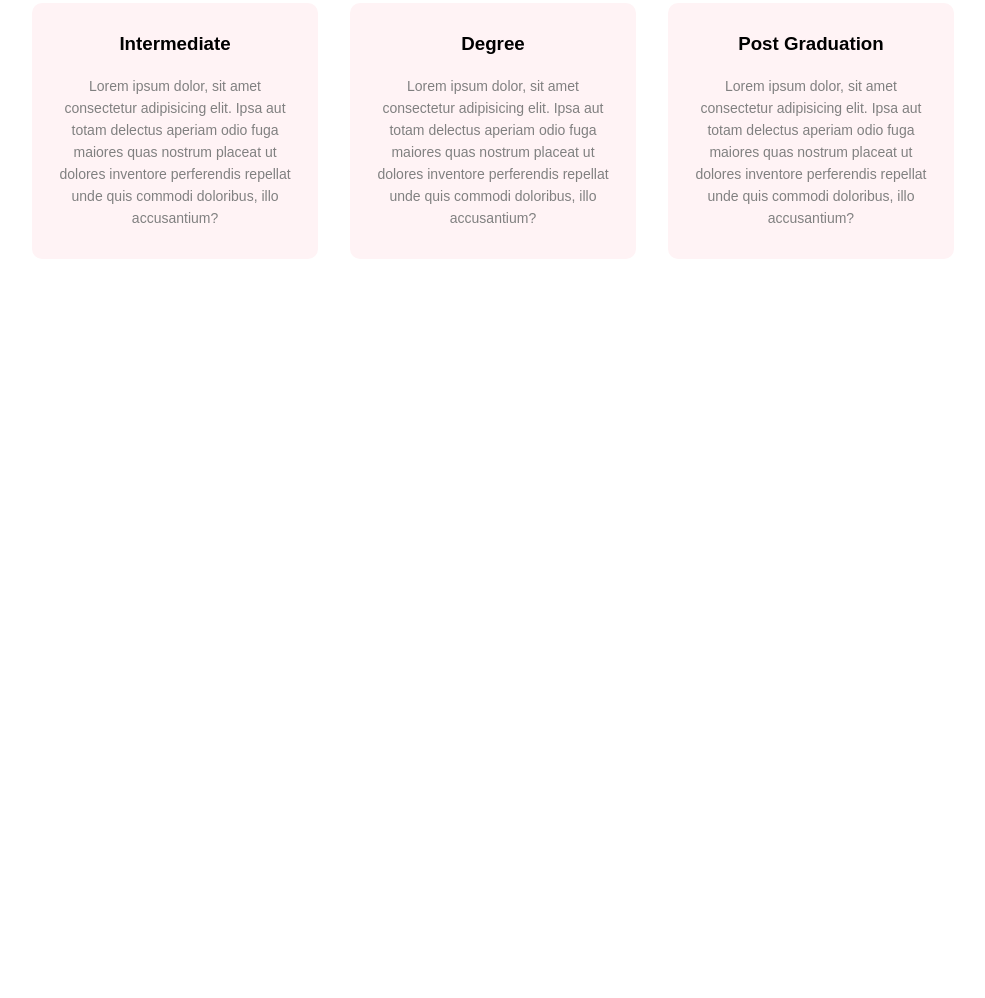
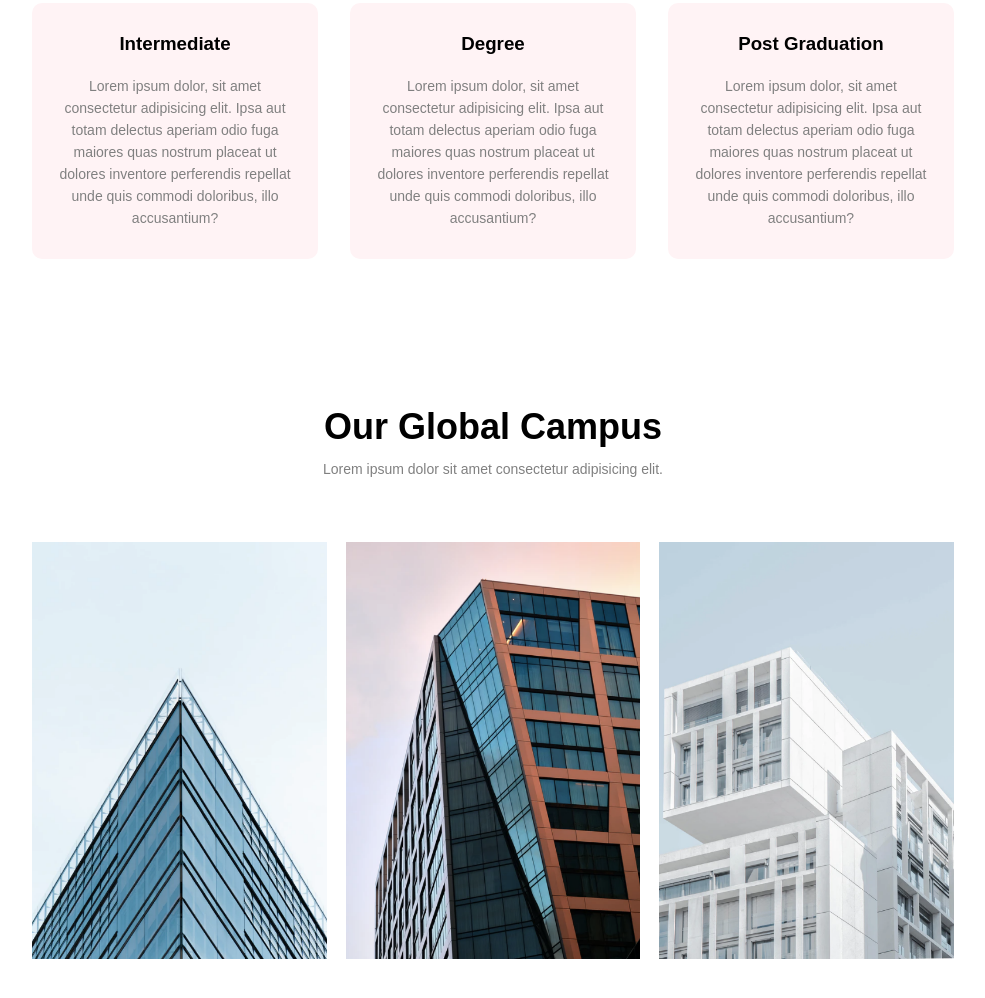
Before and after one commit to Nusrat-Jahan-Nodi/first-comp-web, a plain HTML site: page index.html in a window 1280 px wide. Shown: the part 1032-2030 px from the top of the page, without its empty margins (147-1132 px from the left). Before the commit the page ends 1388 px from the top, so only its background shows below. Drawn offline with Linux system fonts and the light colour scheme.

Commit message:
added campus section

```diff
--- a/index.html
+++ b/index.html
@@ -50,6 +50,33 @@
                 </div>
              </section>
 
+             <!-- campus -->
+             <section class="campus">
+                <h1>Our Global Campus</h1>
+                <p>Lorem ipsum dolor sit amet consectetur adipisicing elit.</p>
+                <div class="row">
+                    <div class="campus-col">
+                        <img src="images/eduford_img/london.png">
+                        <div class="layer">
+                          <h3>LONDON</h3>
+                        </div>
+                    </div>
+
+                    <div class="campus-col">
+                        <img src="images/eduford_img/newyork.png">
+                        <div class="layer">
+                          <h3>NEW YORK</h3>
+                        </div>
+                    </div>
+
+                    <div class="campus-col">
+                        <img src="images/eduford_img/washington.png">
+                        <div class="layer">
+                          <h3>WASHINGTON</h3>
+                        </div>
+                    </div>
+                </div>
+             </section>
 
 </body>
 </html>
--- a/style.css
+++ b/style.css
@@ -122,3 +122,51 @@ h3{
 .course-col:hover{
     box-shadow: 0 0 20px 0px rgba(0,0,0,0.2);
 }
+
+/* campus */
+
+.campus{
+    width: 80%;
+    margin: auto;
+    text-align: center;
+    padding-top: 50px;
+}
+.campus-col{
+    flex-basis: 32%;
+    border-radius:"10px";
+    margin-bottom: 30px;
+    position: relative;
+    overflow: hidden;
+}
+.campus-col img{
+    width: 100%;
+    display: block;
+}
+.layer{
+    background: transparent;
+    height: 100%;
+    width: 100%;
+    position: absolute;
+    top: 0;
+    left: 0;
+    transition: 0.5s;
+}
+.layer:hover{
+    background: rgba(226,0,0,0.7);
+}
+.layer h3{
+    width: 100%;
+    font-weight: 500;
+    color: white;
+    font-size: 26px;
+    bottom: 0;
+    left: 50%;
+    transform: translateX(-50%);
+    position: absolute;
+    opacity: 0;
+    transition: 0.5s;
+}
+.layer:hover h3{
+        bottom: 49%;
+        opacity: 1%;
+}
```
